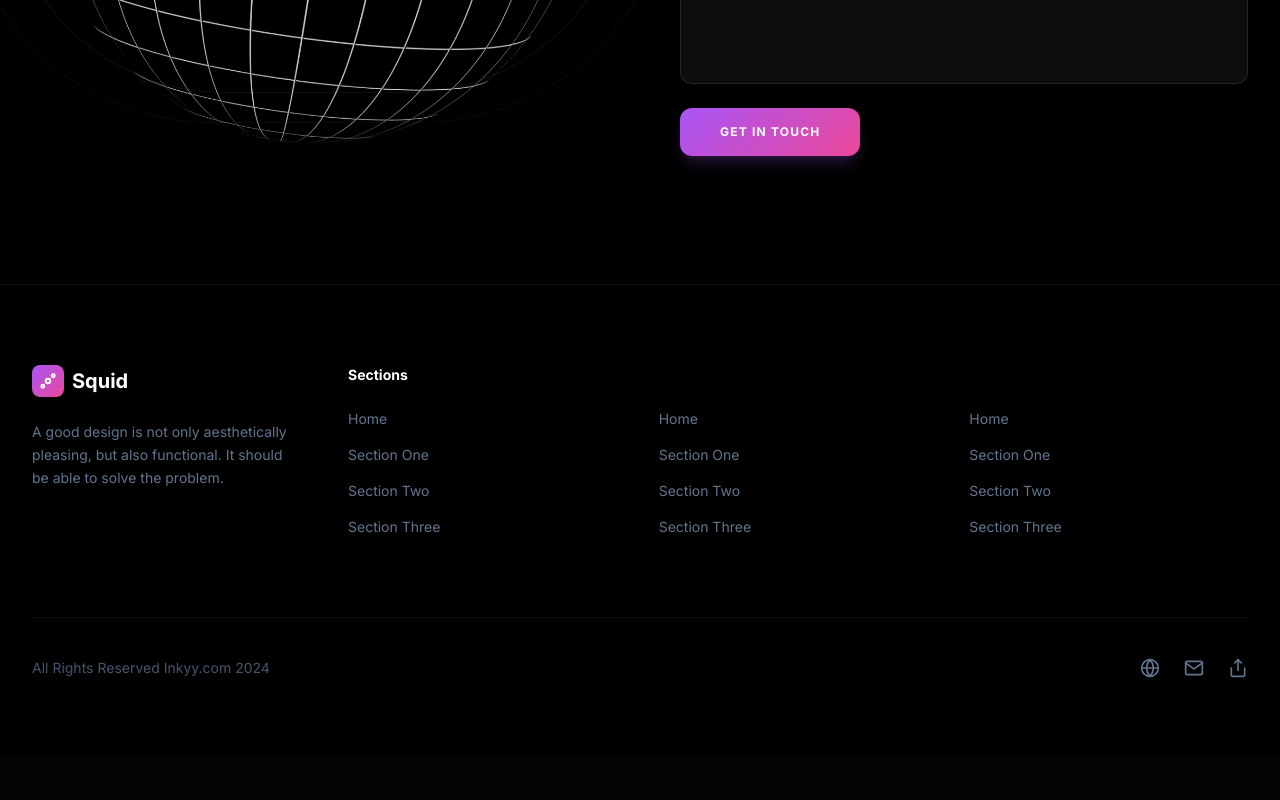
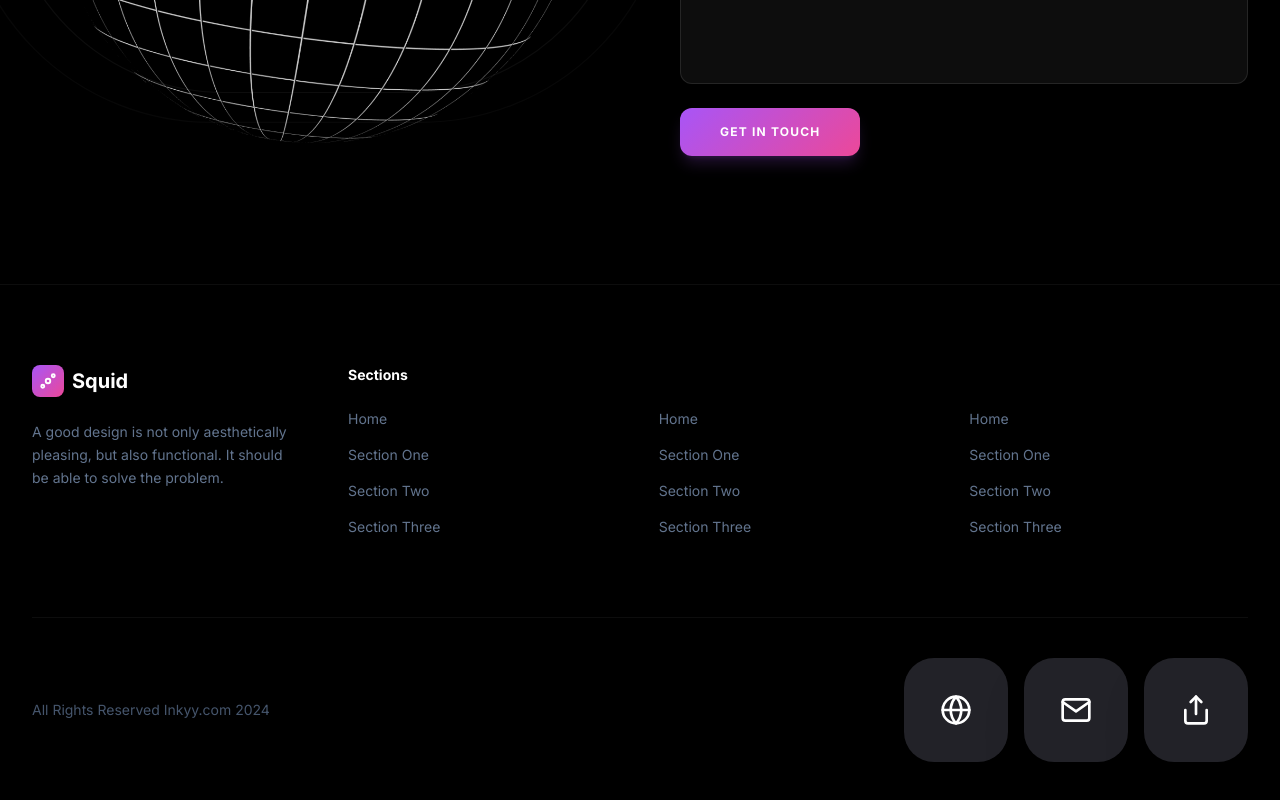
Before and after one commit to swarajladke/SaaS-Landing-Page, a Next.js app: page / in a window 1280 px wide. Shown: the part 8439-9239 px from the top of the page. Before the commit the page ends 9197 px from the top, so only its background shows below. Built offline with nearby package versions, Linux system fonts and the light colour scheme.

Commit message:
Refine Footer - Updated social icons with custom Figma styles (104x104px, #222228 background, 30px radius)

```diff
--- a/src/components/layout/Footer.tsx
+++ b/src/components/layout/Footer.tsx
@@ -60,15 +60,15 @@ export function Footer() {
 
                 <div className="pt-10 border-t border-white/5 flex flex-col md:flex-row items-center justify-between gap-6">
                     <p className="text-sm text-slate-600">All Rights Reserved Inkyy.com 2024</p>
-                    <div className="flex gap-6">
-                        <Link href="#" className="text-slate-500 hover:text-white transition-colors">
-                            <svg width="20" height="20" viewBox="0 0 24 24" fill="none" stroke="currentColor" strokeWidth="2" strokeLinecap="round" strokeLinejoin="round"><circle cx="12" cy="12" r="10" /><line x1="2" y1="12" x2="22" y2="12" /><path d="M12 2a15.3 15.3 0 0 1 4 10 15.3 15.3 0 0 1-4 10 15.3 15.3 0 0 1-4-10 15.3 15.3 0 0 1 4-10z" /></svg>
+                    <div className="flex gap-4">
+                        <Link href="#" className="w-[104px] h-[104px] bg-[#222228] rounded-[30px] flex items-center justify-center text-white hover:bg-[#2a2a32] transition-colors shadow-2xl">
+                            <svg width="32" height="32" viewBox="0 0 24 24" fill="none" stroke="currentColor" strokeWidth="2" strokeLinecap="round" strokeLinejoin="round"><circle cx="12" cy="12" r="10" /><line x1="2" y1="12" x2="22" y2="12" /><path d="M12 2a15.3 15.3 0 0 1 4 10 15.3 15.3 0 0 1-4 10 15.3 15.3 0 0 1-4-10 15.3 15.3 0 0 1 4-10z" /></svg>
                         </Link>
-                        <Link href="#" className="text-slate-500 hover:text-white transition-colors">
-                            <svg width="20" height="20" viewBox="0 0 24 24" fill="none" stroke="currentColor" strokeWidth="2" strokeLinecap="round" strokeLinejoin="round"><path d="M4 4h16c1.1 0 2 .9 2 2v12c0 1.1-.9 2-2 2H4c-1.1 0-2-.9-2-2V6c0-1.1.9-2 2-2z" /><polyline points="22,6 12,13 2,6" /></svg>
+                        <Link href="#" className="w-[104px] h-[104px] bg-[#222228] rounded-[30px] flex items-center justify-center text-white hover:bg-[#2a2a32] transition-colors shadow-2xl">
+                            <svg width="32" height="32" viewBox="0 0 24 24" fill="none" stroke="currentColor" strokeWidth="2" strokeLinecap="round" strokeLinejoin="round"><path d="M4 4h16c1.1 0 2 .9 2 2v12c0 1.1-.9 2-2 2H4c-1.1 0-2-.9-2-2V6c0-1.1.9-2 2-2z" /><polyline points="22,6 12,13 2,6" /></svg>
                         </Link>
-                        <Link href="#" className="text-slate-500 hover:text-white transition-colors">
-                            <svg width="20" height="20" viewBox="0 0 24 24" fill="none" stroke="currentColor" strokeWidth="2" strokeLinecap="round" strokeLinejoin="round"><path d="M4 12v8a2 2 0 0 0 2 2h12a2 2 0 0 0 2-2v-8" /><polyline points="16 6 12 2 8 6" /><line x1="12" y1="2" x2="12" y2="15" /></svg>
+                        <Link href="#" className="w-[104px] h-[104px] bg-[#222228] rounded-[30px] flex items-center justify-center text-white hover:bg-[#2a2a32] transition-colors shadow-2xl">
+                            <svg width="32" height="32" viewBox="0 0 24 24" fill="none" stroke="currentColor" strokeWidth="2" strokeLinecap="round" strokeLinejoin="round"><path d="M4 12v8a2 2 0 0 0 2 2h12a2 2 0 0 0 2-2v-8" /><polyline points="16 6 12 2 8 6" /><line x1="12" y1="2" x2="12" y2="15" /></svg>
                         </Link>
                     </div>
                 </div>
```
